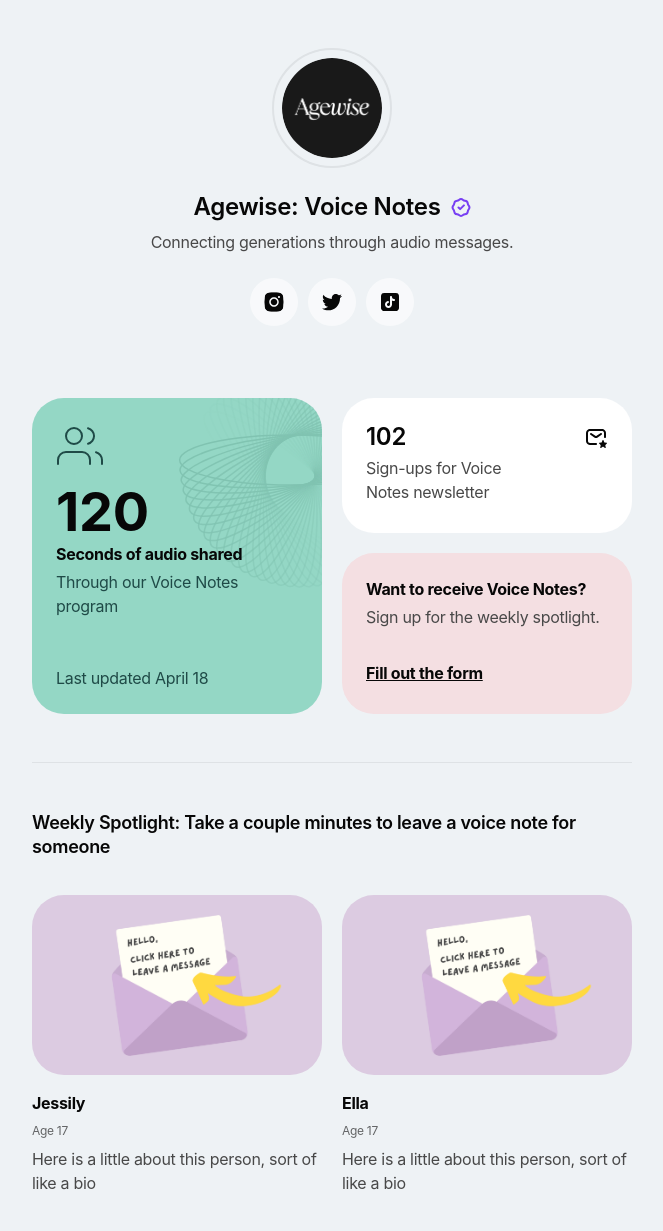
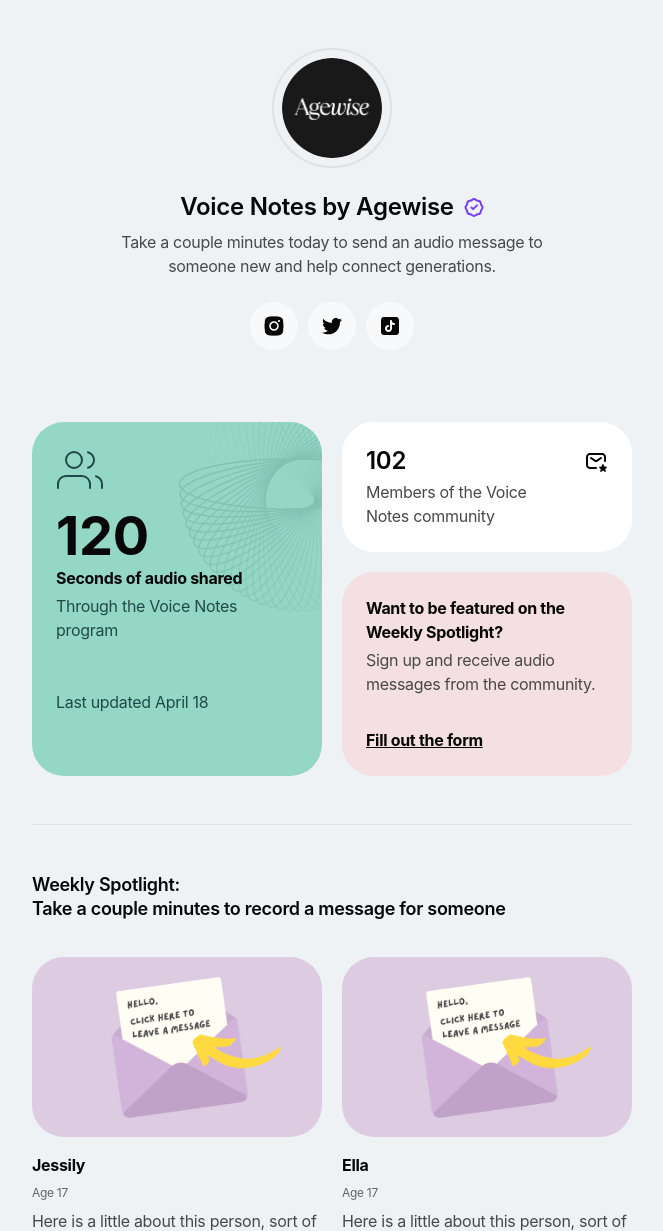
Before and after one commit to annazhong001/agewise, a plain HTML site: page index.html in a window 1280 px wide. Shown: the top 1231 px of the page, without its empty margins (308-971 px from the left). Drawn offline with nearby package versions, Linux system fonts and the light colour scheme; a script that the page names is missing.

Commit message:
Update index.html

```diff
--- a/index.html
+++ b/index.html
@@ -31,13 +31,13 @@
       <div class="spacing_24"></div>
       <div class="text_wrapper text_align_center">
         <div class="flex_wrapper flex_center">
-          <h3>Agewise: Voice Notes</h3>
+          <h3>Voice Notes by Agewise</h3>
           <div class="icon_20x20 w-embed"><svg width="20" height="21" viewbox="0 0 20 21" fill="none" xmlns="http://www.w3.org/2000/svg">
               <path d="M7.50033 10.5003L9.16699 12.167L12.917 8.41699M6.1118 3.68258C6.78166 3.62912 7.41758 3.36571 7.92905 2.92984C9.12258 1.91271 10.8781 1.91271 12.0716 2.92984C12.5831 3.36571 13.219 3.62912 13.8888 3.68258C15.4521 3.80732 16.6933 5.04861 16.8181 6.6118C16.8716 7.28166 17.1349 7.91758 17.5708 8.42905C18.5879 9.62258 18.5879 11.3781 17.5708 12.5716C17.1349 13.0831 16.8716 13.719 16.8181 14.3888C16.6933 15.9521 15.4521 17.1933 13.8888 17.3181C13.219 17.3716 12.5831 17.6349 12.0716 18.0708C10.8781 19.0879 9.12258 19.0879 7.92905 18.0708C7.41758 17.6349 6.78166 17.3716 6.1118 17.3181C4.54861 17.1933 3.30732 15.9521 3.18258 14.3888C3.12912 13.719 2.86571 13.0831 2.42984 12.5716C1.41271 11.3781 1.41271 9.62258 2.42984 8.42905C2.86571 7.91758 3.12912 7.28166 3.18258 6.6118C3.30732 5.04861 4.54861 3.80732 6.1118 3.68258Z" stroke="#783FF3" stroke-width="2" stroke-linecap="round" stroke-linejoin="round"></path>
             </svg></div>
         </div>
         <div class="spacing_8"></div>
-        <p class="text_color_grey text_width_medium">Connecting generations through audio messages.
+        <p class="text_color_grey text_width_medium">Take a couple minutes today to send an audio message to someone new and help connect generations.
         </p>
       </div>
       <div class="spacing_24"></div>
@@ -114,7 +114,7 @@
           <div class="spacing_8"></div>
           <div class="font_weight_bold">Seconds of audio shared</div>
           <div class="spacing_4"></div>
-          <p class="text_color_green">Through our Voice Notes program</p>
+          <p class="text_color_green">Through the Voice Notes program</p>
           <div class="spacing_48"></div>
           <p class="text_color_green">Last updated April 18</p>
         </div>
@@ -128,12 +128,12 @@
               </svg></div>
           </div>
           <div class="spacing_4"></div>
-          <p class="text_color_grey text_width_small">Sign-ups for Voice Notes newsletter</p>
+          <p class="text_color_grey text_width_small">Members of the Voice Notes community</p>
         </div>
         <div id="w-node-_18b1d8fb-22e3-5f95-a963-26e0c2a8bf8e-5f94a44e" class="highlight_card pink">
-          <div class="font_weight_bold">Want to receive Voice Notes?</div>
+          <div class="font_weight_bold">Want to be featured on the Weekly Spotlight?</div>
           <div class="spacing_4"></div>
-          <p class="text_color_grey">Sign up for the weekly spotlight.</p>
+          <p class="text_color_grey">Sign up and receive audio messages from the community.</p>
           <div class="spacing_32"></div>
           <a href="https://forms.gle/UgbYrD8j3LvpQhEK8" class="text_color_black font_weight_bold">Fill out the form</a>
         </div>
@@ -241,7 +241,8 @@
       <div class="spacing_48"></div>
       <div class="line_divider"></div>
       <div class="spacing_48"></div>
-      <h4 class="section_title">Weekly Spotlight: Take a couple minutes to leave a voice note for someone</h4>
+      <h4 class="section_title">Weekly Spotlight:</h4>
+      <h4 class="section_title">Take a couple minutes to record a message for someone</h4>
       <div class="spacing_4"></div>
       <div class="spacing_32"></div>
       <!-- <div class="form-block w-form">
@@ -300,8 +301,8 @@
       <div class="spacing_48"></div>
       <h4 class="section_title">Wholesome content straight to your inbox</h4>
       <div class="spacing_24"></div>
-      <a href="https://agewisestudio.substack.com/" class="button_icon accent_button w-inline-block"><div>Check it out and subscribe</div></a>
-      <div class="spacing_32"></div>
+      <a href="https://agewisestudio.substack.com/" class="button_icon accent_button w-inline-block"><div>Join the Voice Notes community</div></a>
+      <div class="spacing_24"></div>
       <p class="text_color_muted">Spam is annoying, so we won't spam you. Unsubscribe whenever.</p>
       <div class="spacing_24"></div>
       <div class="spacing_48"></div>
```
